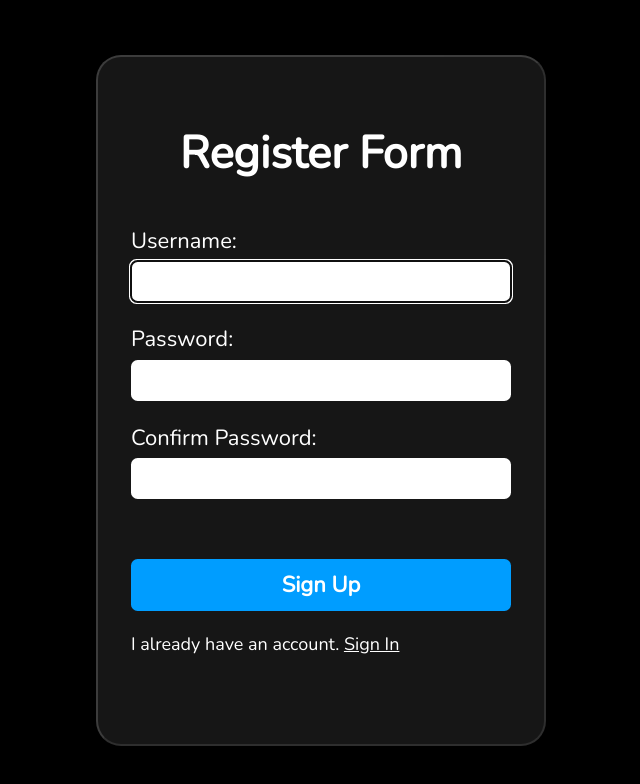
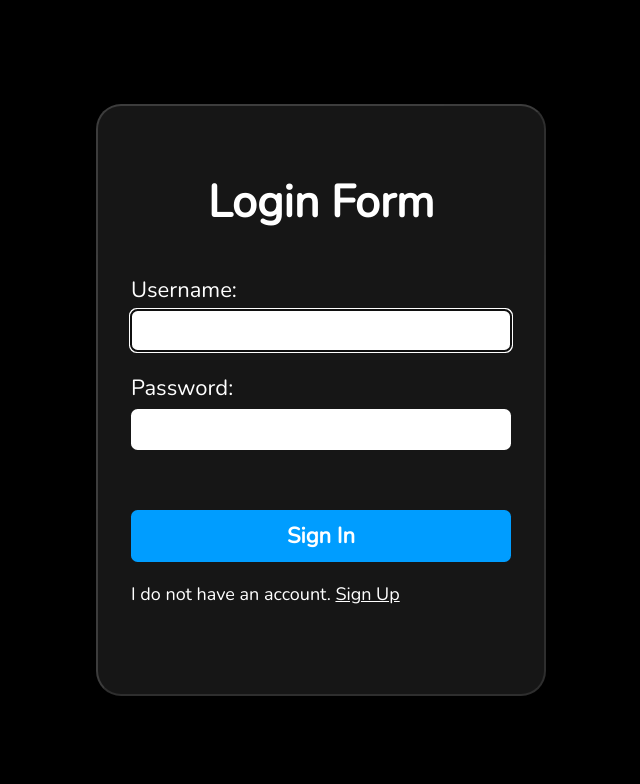
Before and after one commit to Evar-SF27/react-auth, a React (Create React App) app: page / in a window 1280 px wide. Shown: the top 784 px of the page, without its empty margins (319-959 px from the left). Built offline with nearby package versions, Linux system fonts and the light colour scheme.

Commit message:
login jsx

```diff
--- a/src/App.js
+++ b/src/App.js
@@ -1,9 +1,11 @@
+import Login from "./login";
 import Register from "./register";
 
 function App() {
   return (
     <main className="App">
-      <Register />
+      {/* <Register /> */}
+      <Login />
     </main>
   )
 }
--- /dev/null
+++ b/src/login.js
@@ -0,0 +1,67 @@
+import { useRef, useEffect, useState } from 'react'
+
+const Login = () => {
+    const userRef = useRef()
+    const errRef = useRef()
+
+    const [username, setUsername] = useState('')
+    const [password, setPassword] = useState('')
+    const [errMessage, setErrMessage] = useState('')
+    const [success, setSuccess] = useState('')
+
+    useEffect(() => {
+        userRef.current.focus()
+    }, [])
+
+    useEffect(() => {
+        setErrMessage('')
+    }, [username, password])
+
+    const handleSubmit = async (e) => {
+        e.preventDefault()
+    }
+
+  return (
+    <section>
+        <h1 className="title">Login Form</h1>
+        <p ref={errRef} className={errMessage ? "errmsg" : "offscreen"} aria-live="assertive">
+            {errMessage}
+        </p>
+        <form onSubmit={handleSubmit}>
+            <label htmlFor="username">Username:</label>
+            <input
+                type="text"
+                id="username"
+                ref={userRef}
+                autoComplete="off"
+                onChange={(e) => setUsername(e.target.value)}
+                value={username}
+                required
+            />
+            <label htmlFor="password">Password:</label>
+            <input
+                type="password"
+                id="password"
+                onChange={(e) => setPassword(e.target.value)}
+                value={password}
+                required
+            />
+            {/* Submit button */}
+            <button className="submitBtn" disabled={!username || !password}>
+                Sign In
+            </button>
+            {/* Sign In Info section */}
+            <p className="info">
+                I do not have an account.&nbsp;
+                <span className="line">
+                {/* Put a router link */}
+                {/* eslint-disable-next-line jsx-a11y/anchor-is-valid */}
+                <a href="#">Sign Up</a>
+                </span>
+            </p>
+        </form>
+    </section>
+  )
+}
+
+export default Login
--- a/src/register.js
+++ b/src/register.js
@@ -116,6 +116,7 @@ const Register = () => {
             ref={userRef}
             autoComplete="off"
             onChange={(e) => setUsername(e.target.value)}
+            value={username}
             required
             aria-invalid={validName ? "false" : "true"}
             aria-describedby="uidnote"
@@ -142,6 +143,7 @@ const Register = () => {
             type="password"
             id="password"
             onChange={(e) => setPassword(e.target.value)}
+            value={password}
             required
             aria-invalid={validPassword ? "false" : "true"}
             aria-describedby="pwdnote"
@@ -170,6 +172,7 @@ const Register = () => {
             type="password"
             id="confirm_password"
             onChange={(e) => setMatchPassword(e.target.value)}
+            value={matchPassword}
             required
             aria-invalid={validMatch ? "false" : "true"}
             aria-describedby="pwdnote"
```
